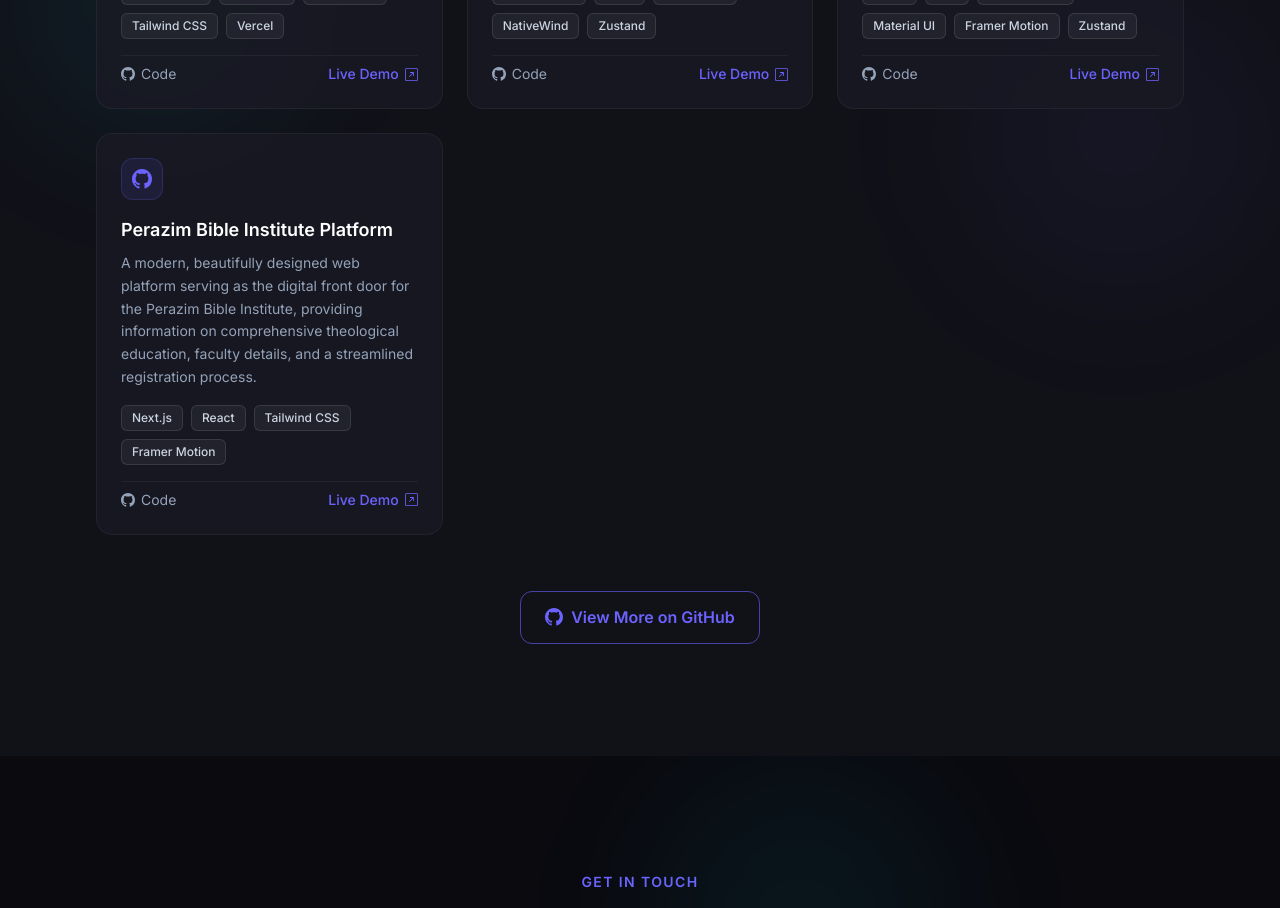
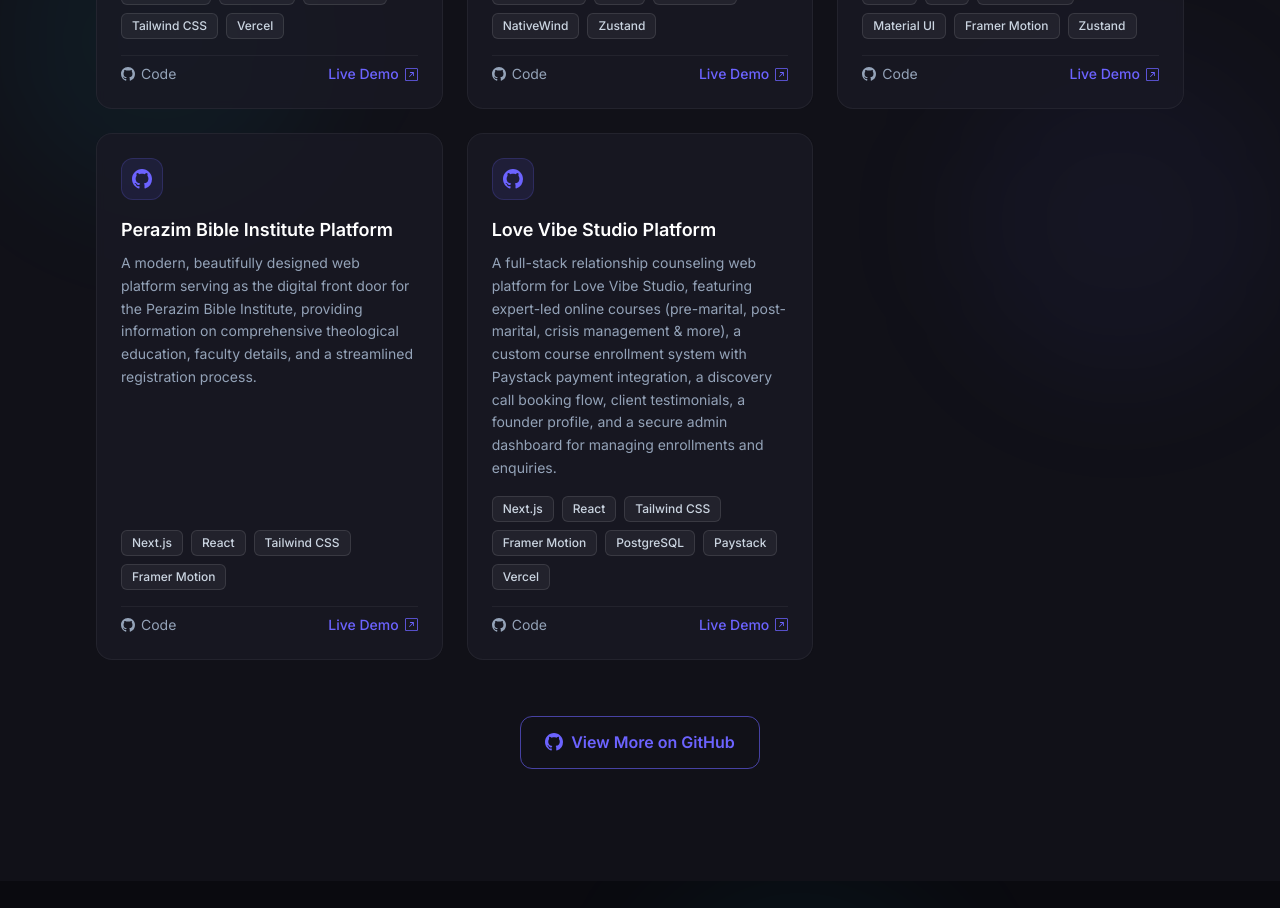
Before and after one commit to quarshie133/my-react-portfolio-website, a React (Vite) app: page / in a window 1280 px wide. Shown: the part 2500-3408 px from the top of the page. Built offline with nearby package versions, Linux system fonts and the light colour scheme; the HTML template or start-up script is replaced by a standard one.

Commit message:
update project

```diff
--- a/src/data.js
+++ b/src/data.js
@@ -33,12 +33,12 @@ export const projects = [
     github: "https://github.com/quarshie133/perazim",
     demo: "https://perazim.netlify.app/",
   },
-  // {
-  //   id: 5,
-  //   title: "LVwebS Platform",
-  //   description: "A premium web platform for Love Vibe Studios, showcasing their music production services, portfolio, and booking system with a sleek UI and optimized performance.",
-  //   tech: ["React", "Vite", "Tailwind CSS", "Framer Motion", "Node.js", "Express", "MongoDB"],
-  //   github: "https://github.com/quarshie133/lvwebs",
-  //   demo: "https://lvwebs.example.com/",
-  // },
+  {
+    id: 5,
+    title: "Love Vibe Studio Platform",
+    description: "A full-stack relationship counseling web platform for Love Vibe Studio, featuring expert-led online courses (pre-marital, post-marital, crisis management & more), a custom course enrollment system with Paystack payment integration, a discovery call booking flow, client testimonials, a founder profile, and a secure admin dashboard for managing enrollments and enquiries.",
+    tech: ["Next.js", "React", "Tailwind CSS", "Framer Motion", "PostgreSQL", "Paystack", "Vercel"],
+    github: "https://github.com/quarshie133/Love_vibe_studios",
+    demo: "https://www.lovevibestudio.com/",
+  },
 ];
```
